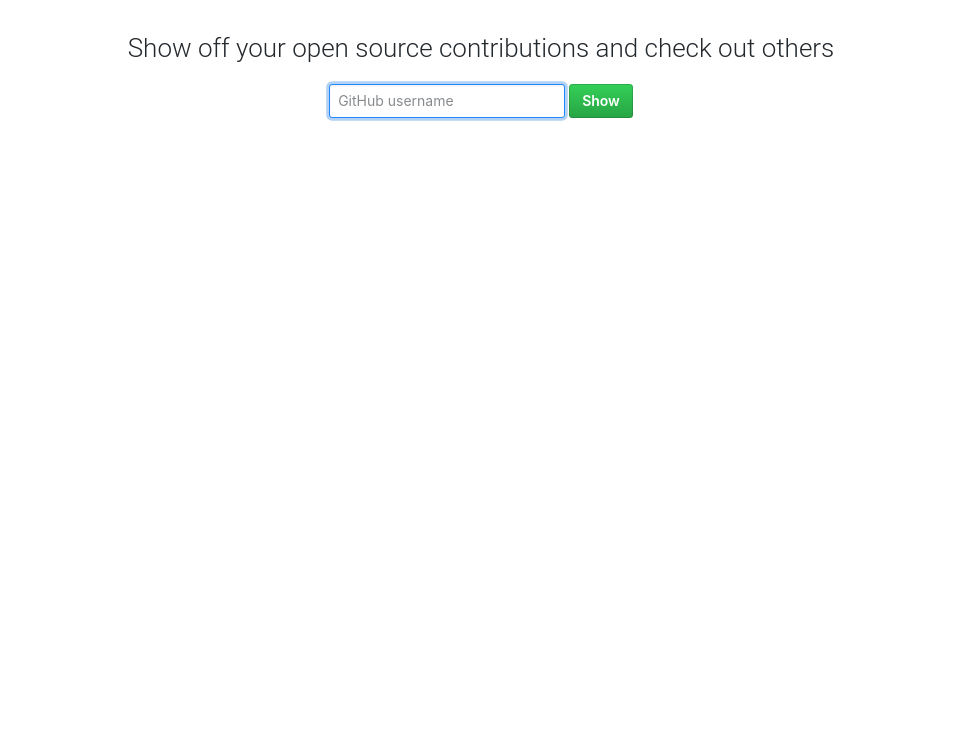
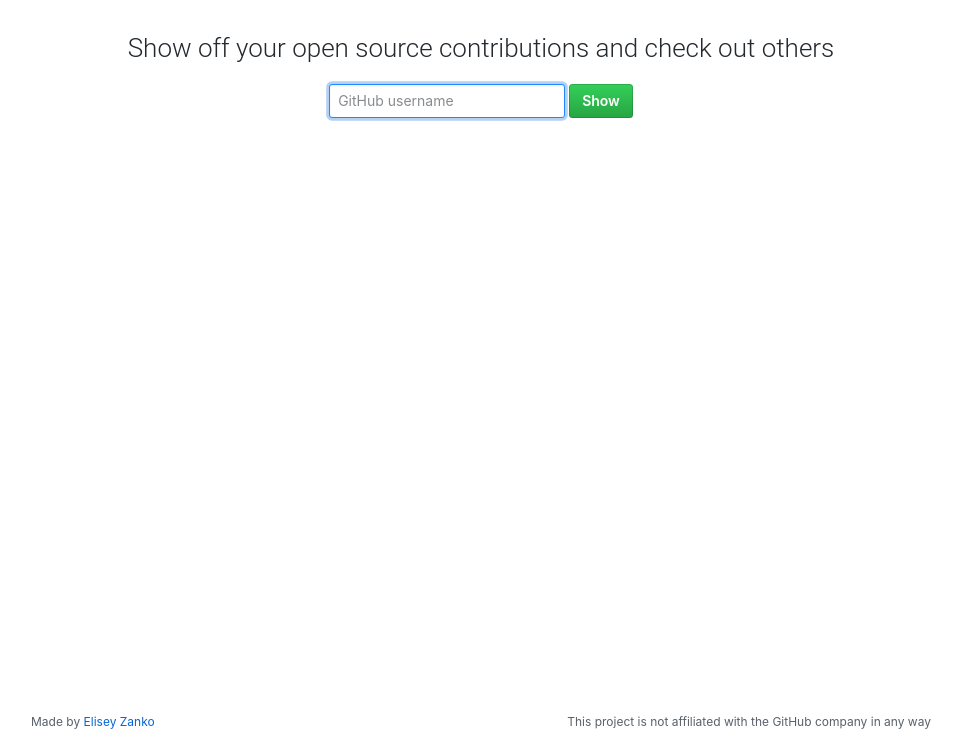
Before and after one commit to my-contributions/my-contributions.github.io, a website: page dist/index.html in a window 1280 px wide. Shown: the part 59-800 px from the top of the page, without its empty margins (159-1121 px from the left). Drawn offline with Linux system fonts and the light colour scheme.

Commit message:
Resolve #37: Add a page footer (#54)

```diff
--- a/dist/index.html
+++ b/dist/index.html
@@ -13,10 +13,40 @@
     <meta charset="utf-8">
     <title>Show off your open source contributions and check out others</title>
     <link rel="stylesheet" type="text/css" href="style.css">
+    <style>
+        html, body {
+            height: 100%;
+        }
+        body {
+            display: flex;
+            flex-direction: column;
+        }
+        .content {
+            flex: 1 0 auto;
+        }
+        .footer {
+            flex-shrink: 0;
+            width: 900px;
+            align-self: center;
+            padding: 30px 0px 10px;
+        }
+        .footer-content {
+            flex: 1;
+            display: flex;
+            justify-content: space-between;
+            list-style: none;
+        }
+    </style>
 </head>
 <body>
-    <div id="root"></div>
+    <div id="root" class="content"></div>
     <script src="https://platform.twitter.com/widgets.js" charset="utf-8"></script>
     <script src="bundle.js"></script>
+    <footer class="footer text-small text-gray">
+        <ul class="footer-content">
+            <li>Made by <a class="no-underline" href="https://github.com/31z4">Elisey Zanko</a></li>
+            <li>This project is not affiliated with the GitHub company in any way</li>
+        </ul>
+    </footer>
 </body>
 </html>
```
